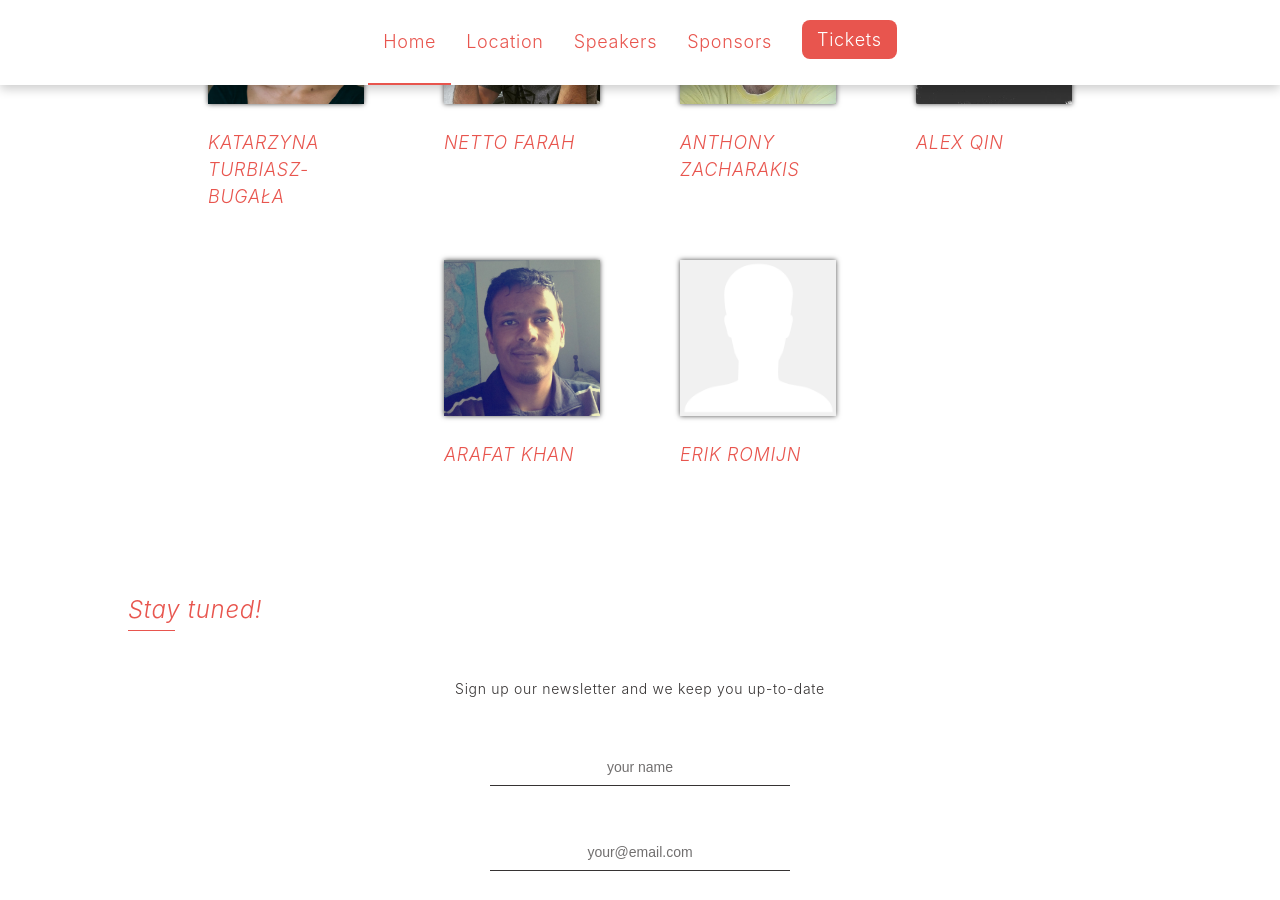
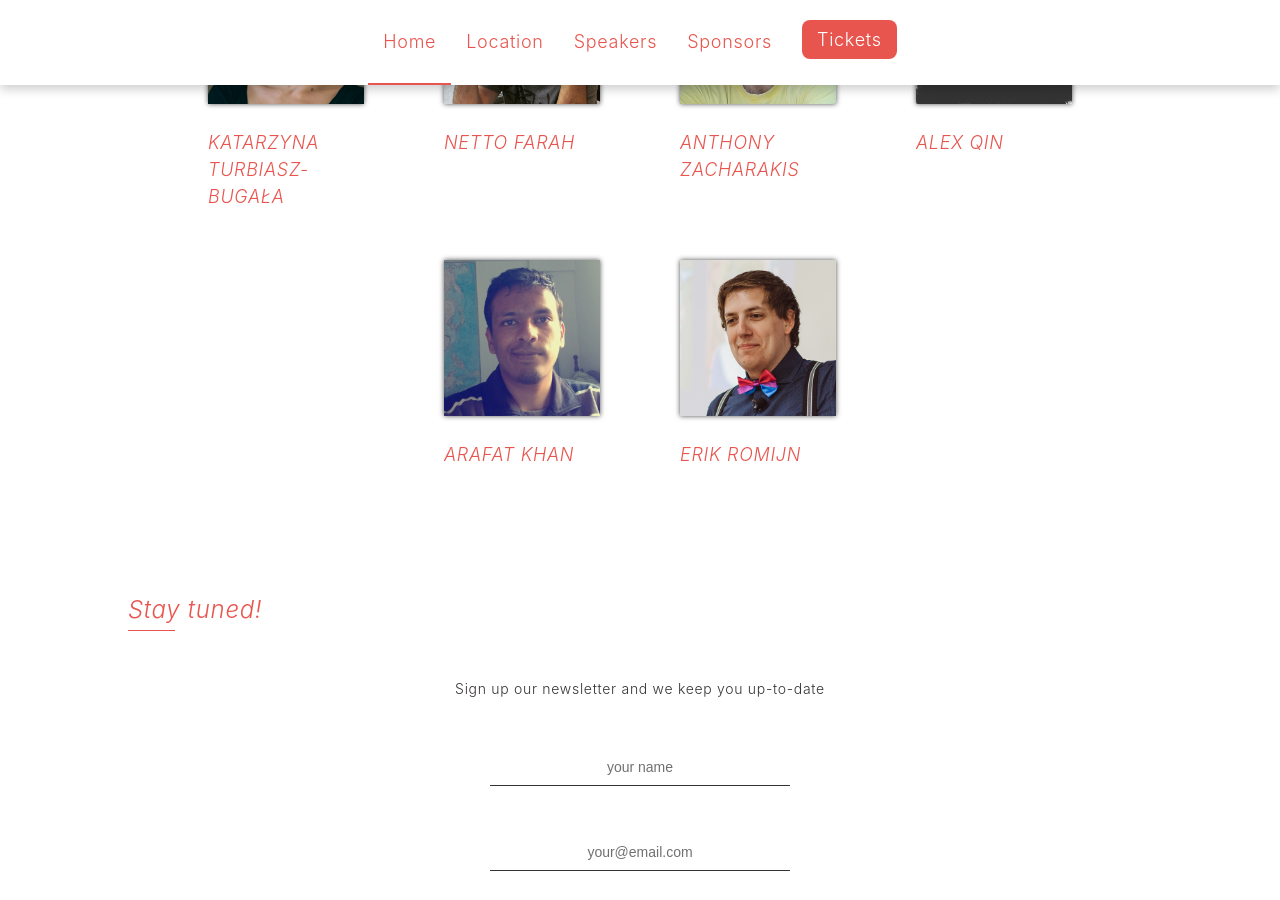
Before and after one commit to euruko/euruko2017.github.io, a Jekyll site: the page built from index.html, in a window 1280 px wide and 900 px high, scrolled down 1290 px. Built offline with Jekyll 4.4.1, drawn with Linux system fonts in a browser that asks for light colours.

Commit message:
Added Erik's photo (#53)

```diff
--- a/_data/speakers.json
+++ b/_data/speakers.json
@@ -92,7 +92,7 @@
   },
   {
     "id": "erik",
-    "photo": "/assets/speakers/placeholder.png",
+    "photo": "/assets/speakers/erik.jpg",
     "name": "Erik Romijn",
     "company": "Dutch Django Association",
     "introduction": "Erik is the co-founder and CTO of a small Django development company in Amsterdam. They are deeply involved in the community around Django, a popular Python web framework, being a Django team member and co-organiser of various conferences. Erik has a particular interest in well-being and ethical issues around communities and development.",
```
Also changed, not shown: assets/speakers/erik.jpg (added).
